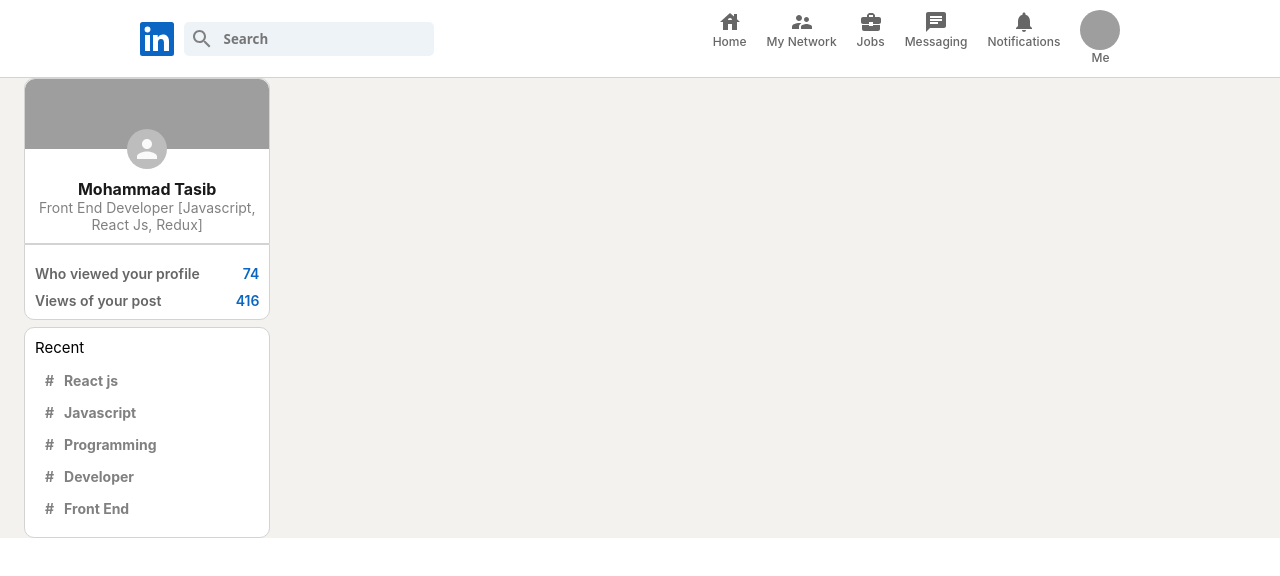
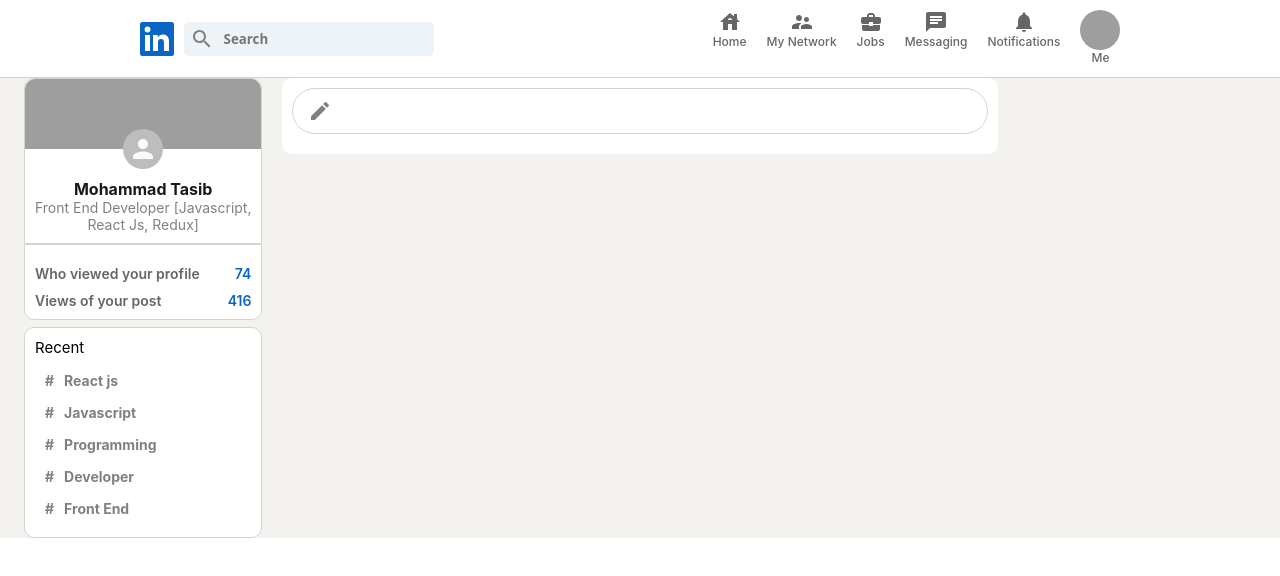
Before and after one commit to MdTasib/Linkedin-clone, a React (Create React App) app: page / in a window 1280 px wide. Shown: the top 576 px of the page. Built offline with nearby package versions, Linux system fonts and the light colour scheme; grey boxes are pictures that could not be loaded.

Commit message:
feed section options

```diff
--- a/src/App.js
+++ b/src/App.js
@@ -3,6 +3,7 @@
 import Header from './components/header/Header';
 import { Container } from '@material-ui/core';
 import Sidebar from './components/Sidebar/Sidebar';
+import Feed from './components/Feed/Feed';
 
 function App() {
   return (
@@ -13,8 +14,8 @@
         {/* App Body */}
         <div className="app__body">
           <Sidebar />
+          <Feed />
         </div>
-        {/* Feed */}
         {/* Widgets */}
       </Container>
     </div>
--- /dev/null
+++ b/src/components/Feed/Feed.css
@@ -0,0 +1,38 @@
+.feed {
+    flex: 0.6;
+    margin: 0 20px;
+}
+
+.feed__inputContainer {
+    background: white;
+    padding: 10px;
+    padding-bottom: 20px;
+    border-radius: 10px;
+    margin-bottom: 20px;
+}
+
+.feed__input {
+    border: 1px solid lightgray;
+    border-radius: 30px;
+    display: flex;
+    padding: 10px;
+    color: gray;
+    padding-left: 15px;
+}
+
+.feed__input > form {
+    display: flex;
+    width: 100%;
+}
+
+.feed__input > form >input {
+    border:none;
+    flex: 1;
+    margin-left: 10px;
+    outline: 0;
+    font-weight: 600;
+}
+
+.feed__input > form > button {
+    display: none;
+}
--- /dev/null
+++ b/src/components/Feed/Feed.js
@@ -0,0 +1,21 @@
+import React from 'react';
+import './Feed.css';
+import CreateIcon from '@material-ui/icons/Create';
+
+function Feed() {
+    return (
+        <div className='feed'>
+            <div className="feed__inputContainer">
+                <div className="feed__input">
+                    <CreateIcon />
+                    <form>
+                        <input type="text" />
+                        <button type="submit">Send</button>
+                    </form>
+                </div>
+            </div>
+        </div>
+    );
+}
+
+export default Feed;
```
